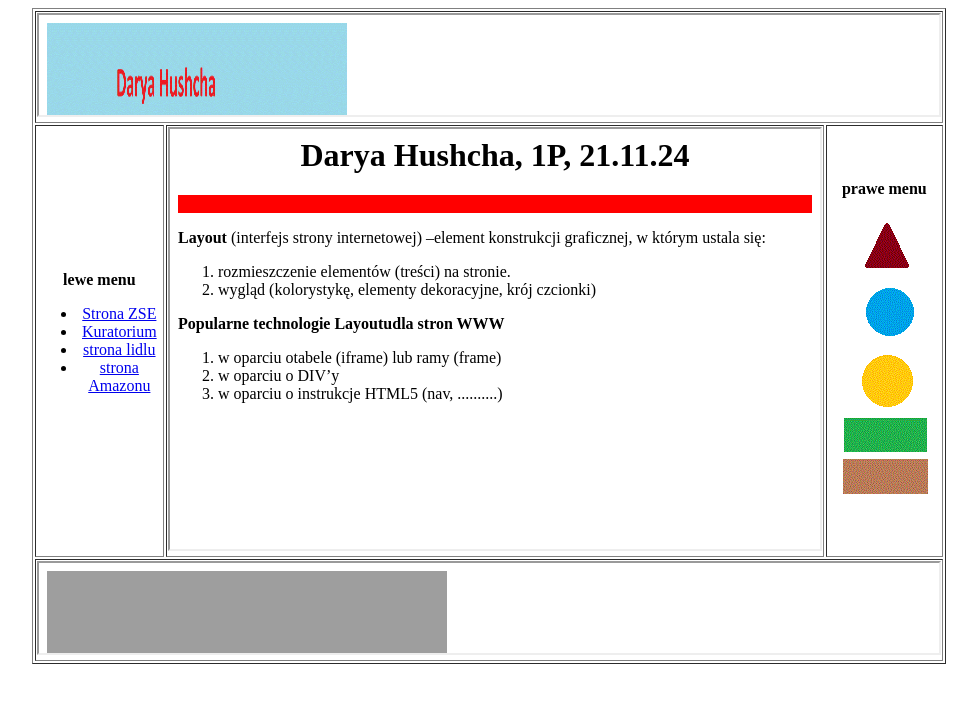
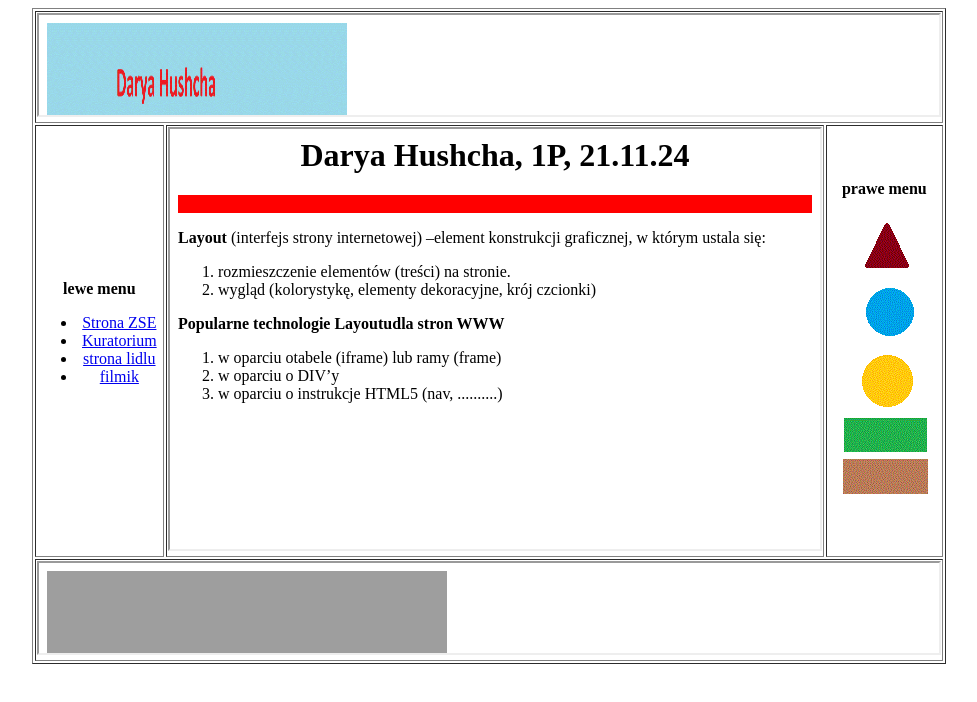
Before and after one commit to DaryaHushcha/zad12_13, a plain HTML site: page index.html in a window 1280 px wide. Shown: the whole page, without its empty margins (151-1128 px from the left). Drawn offline with Linux system fonts and the light colour scheme.

Commit message:
Update index.html

```diff
--- a/index.html
+++ b/index.html
@@ -30,7 +30,7 @@
                     </li>
 
  <li>
-                        <a href="https://www.amazon.pl" target="obszar_glowny">strona Amazonu </a>
+                        <a href="video_dla_kryni.mp4" target="obszar_glowny">filmik </a>
                     </li>
 		 </ul>
 
```
